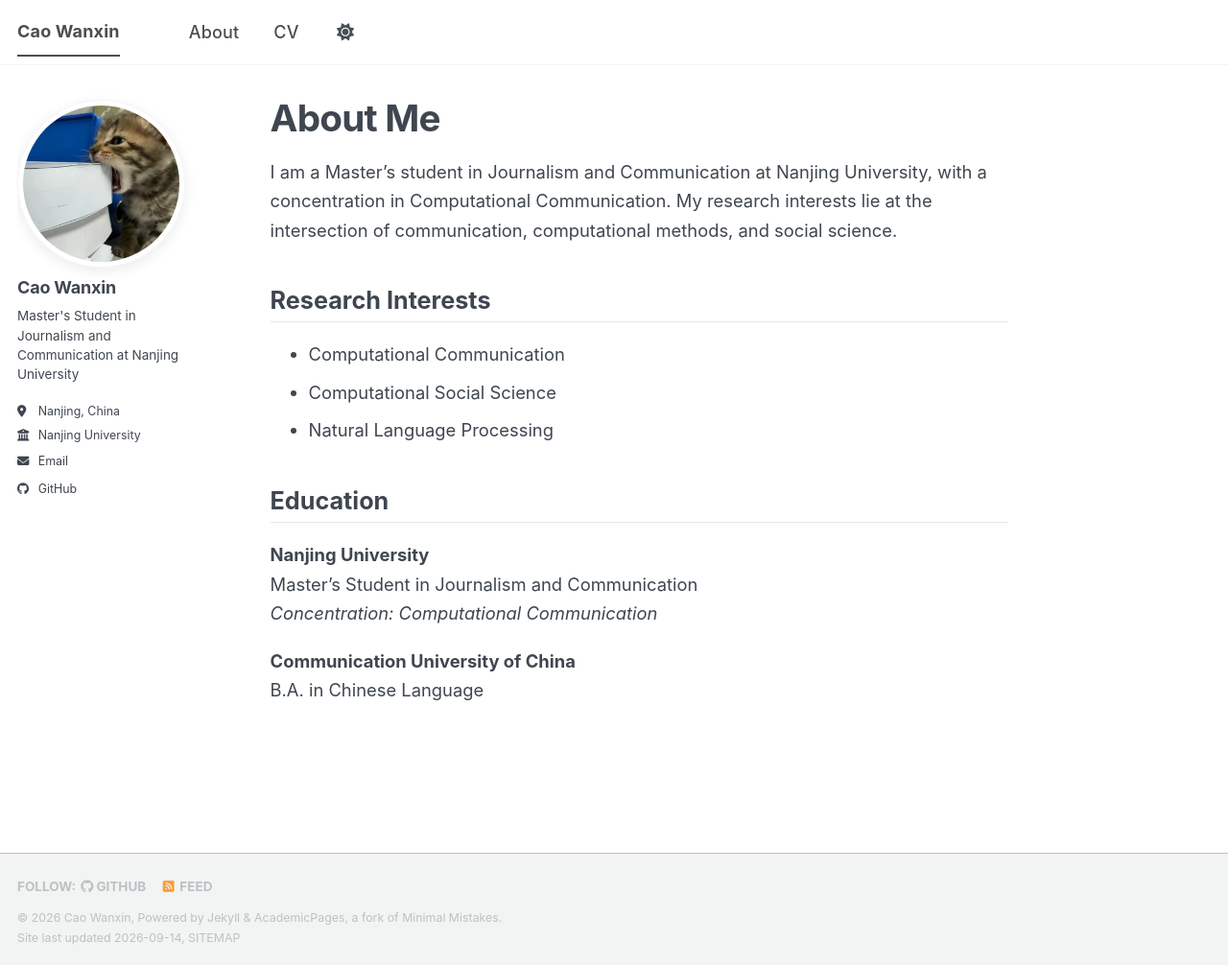
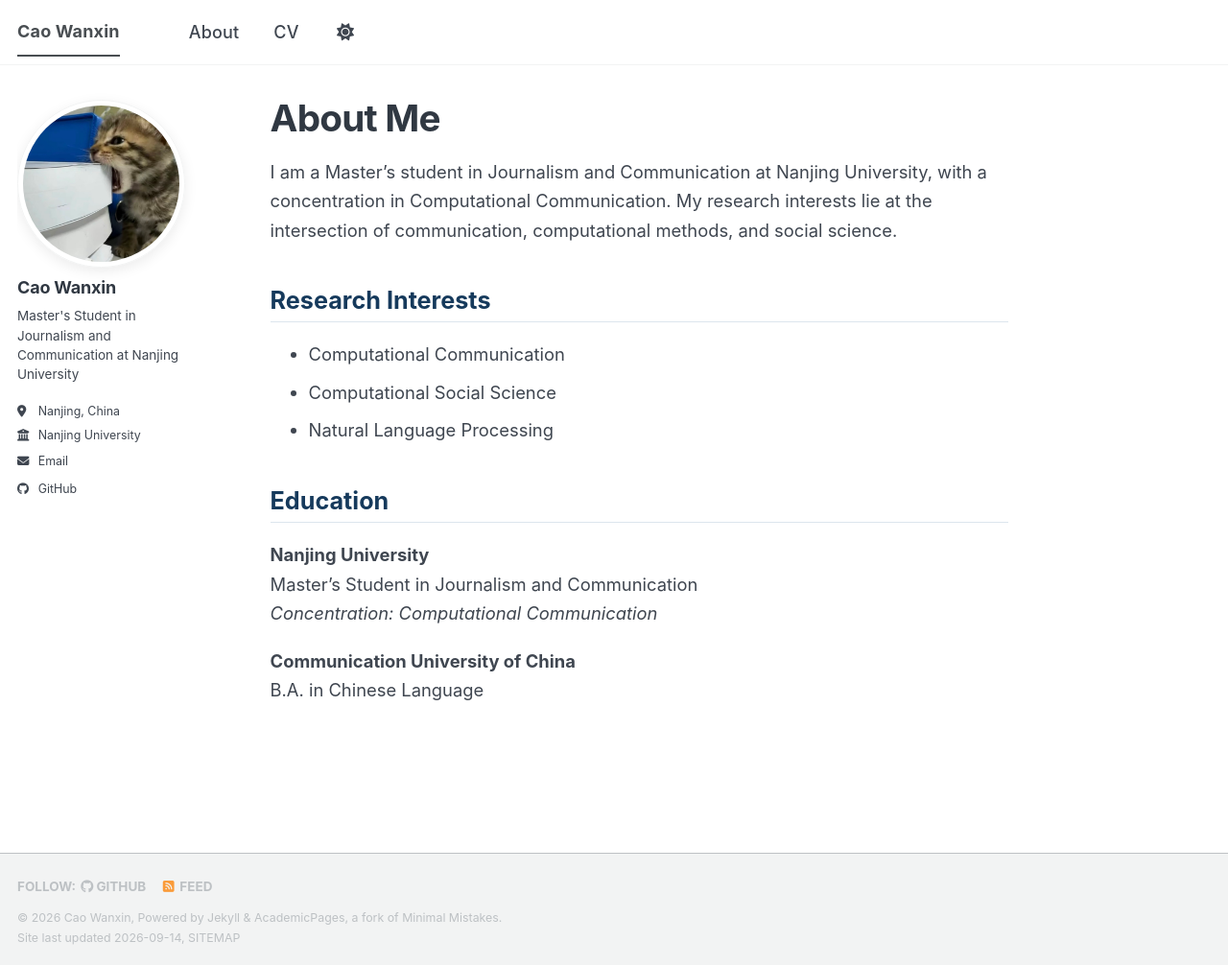
Before and after one commit to cx77129/Cx77129.github.io-, a Jekyll site: the page built from _pages/about.md, in a window 1280 px wide and 1006 px high. Shown: the whole window at 96% size. Built offline with Jekyll 4.4.1, drawn with Linux system fonts in a browser that asks for light colours; a style sheet for code colours, icons or effects is not loaded.

Commit message:
Implement Deep Blue Theme styles in main.scss
Added Deep Blue Theme styles including colors for links, headings, and navigation.

```diff
--- a/assets/css/main.scss
+++ b/assets/css/main.scss
@@ -130,3 +130,54 @@ body {
 .page {
   padding-bottom: 3rem;
 }
+/* =========================
+   Deep Blue Theme
+   ========================= */
+
+$academic-blue: #1F4E79;
+$academic-blue-dark: #163A5C;
+$academic-blue-light: #EAF1F7;
+
+/* Links */
+a {
+  color: $academic-blue;
+}
+
+a:hover {
+  color: $academic-blue-dark;
+}
+
+/* Main page title */
+.page__title {
+  color: #303842;
+}
+
+/* Section headings */
+.page__content h2 {
+  color: $academic-blue-dark;
+  border-bottom: 1px solid #dce5ed;
+}
+
+/* Top navigation */
+.masthead__menu-item a {
+  color: #3f4650;
+}
+
+.masthead__menu-item a:hover {
+  color: $academic-blue;
+}
+
+/* Sidebar name */
+.author__name {
+  color: #303842;
+}
+
+/* Sidebar links/icons */
+.author__urls a:hover {
+  color: $academic-blue;
+}
+
+/* Selection color */
+::selection {
+  background: $academic-blue-light;
+}
```
